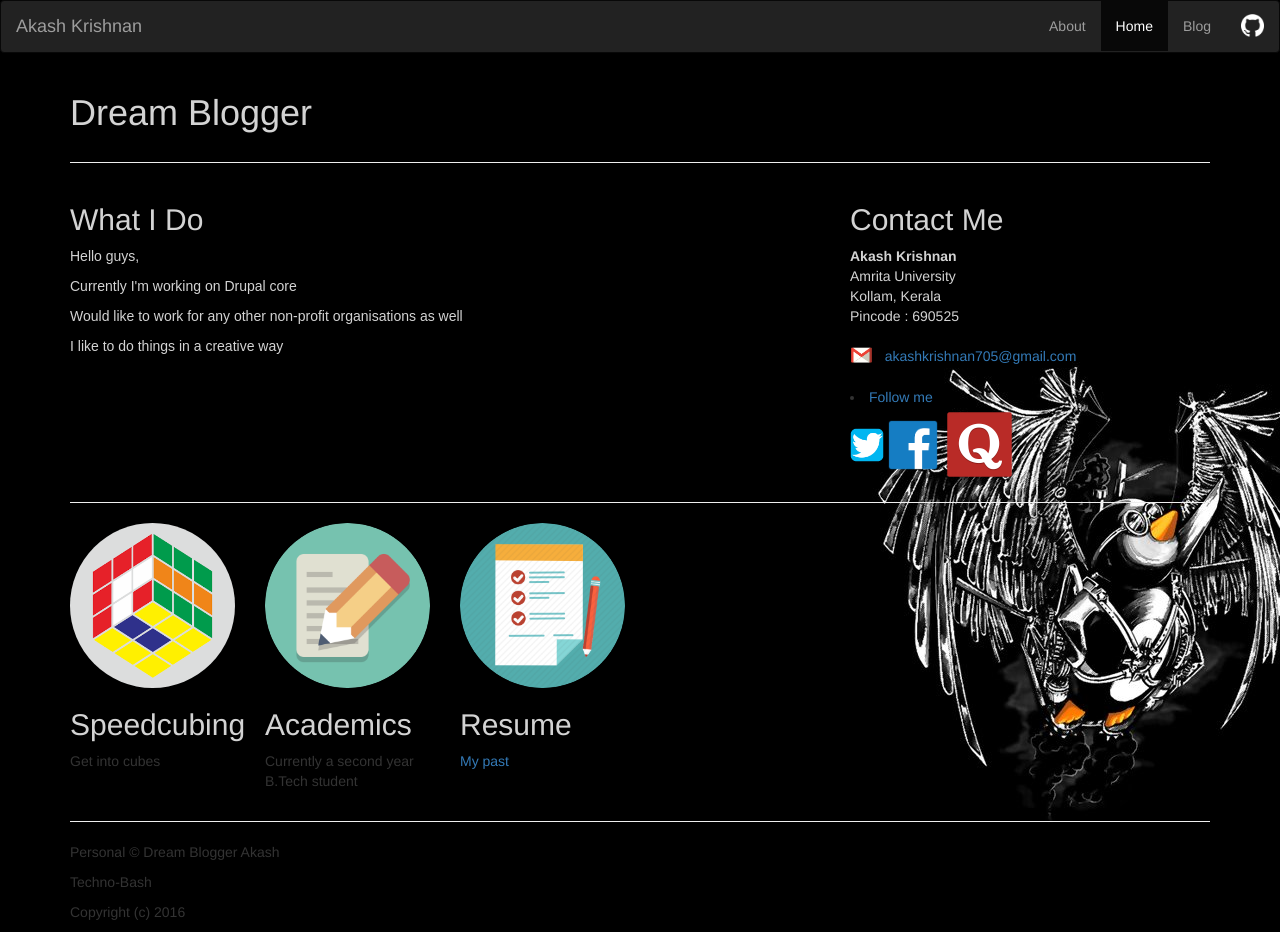
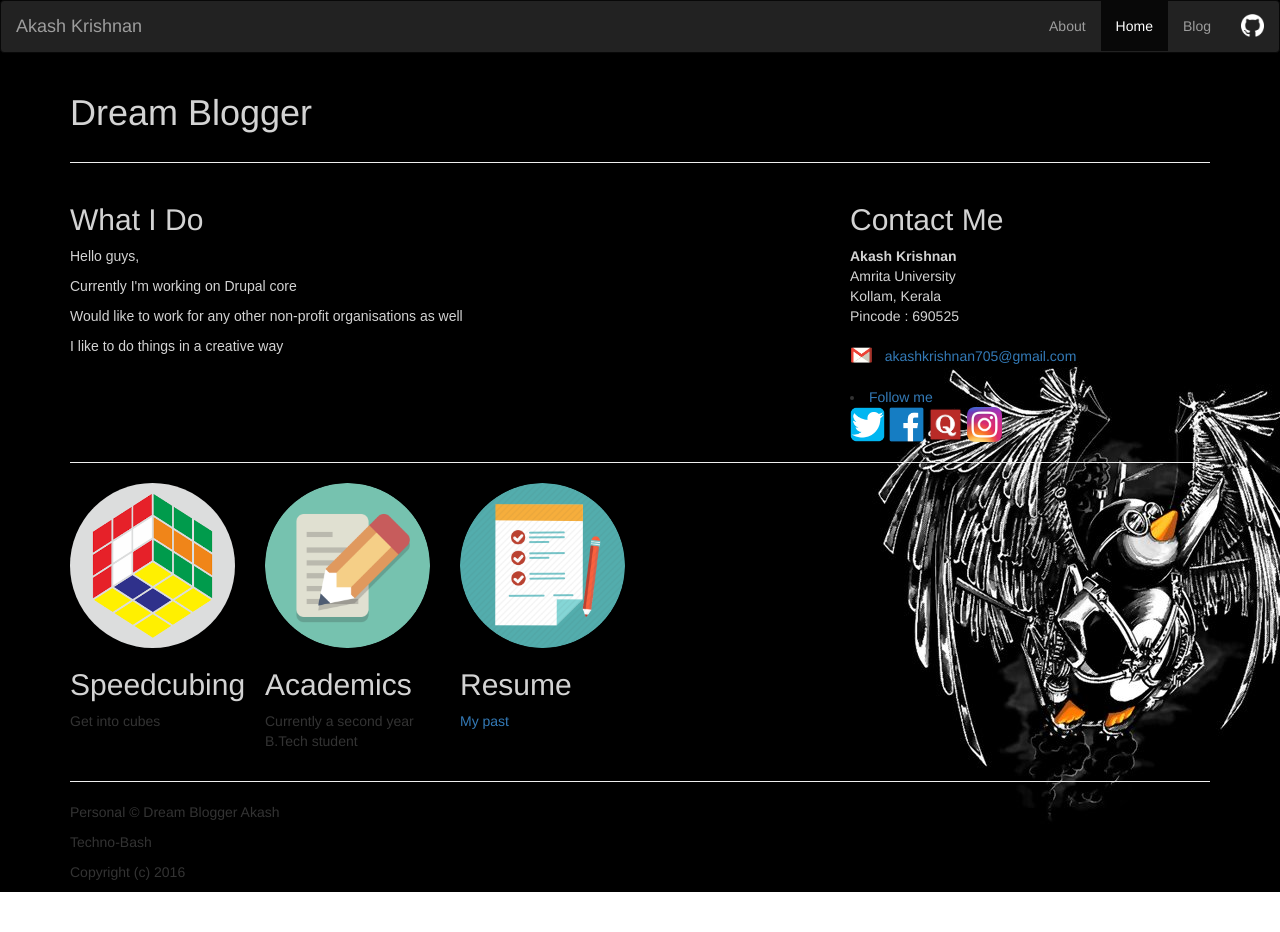
Before and after one commit to akashfoss/akashfoss.github.io1, a plain HTML site: page index.html in a window 1280 px wide. After the commit the page ends 892 px from the top, so only its background shows below. Drawn offline with nearby package versions, Linux system fonts and the light colour scheme.

Commit message:
main-page

```diff
--- a/index.html
+++ b/index.html
@@ -77,9 +77,11 @@
             src="email.png">&#160 &#160</font><a href="mailto:akashkrishnan705@gmail.com">akashkrishnan705@gmail.com</a>
                 </address>
 		<li><a aria-label="Follow @akashfoss on GitHub" data-count-aria-label="# followers on GitHub" data-count-api="/users/akashfoss#followers" data-count-href="/akashfoss/followers" data-style="mega" href="https://github.com/akashfoss" class="github-button">Follow me</a></li>
-		<a target="_blank" title="follow me on Twitter" href="https://twitter.com/akashkrishnan01"><img width=34  src="twitter.png" border=0></a>
-		<a target="_blank" title="find me on Facebook" href="https://www.facebook.com/akash.krishnan.31"><img width=50 src="facebook.png" border=0></a>
-		<a target="_blank" title="find me on Quora" href="https://www.quora.com/profile/Akash-Krishnan-7"><img width=75 src="quora.png" border=0></a>
+		<a target="_blank" title="follow me on Twitter" href="https://twitter.com/akashkrishnan01"><img width=35  src="twitter.png" border=0></a>
+		<a target="_blank" title="follow me on Facebook" href="https://www.facebook.com/akash.krishnan.31"><img width=35 src="facebook.png" border=0></a>
+		<a target="_blank" title="follow me on Quora" href="https://www.quora.com/profile/Akash-Krishnan-7"><img width=35 src="quora.png" border=0></a>
+		<a target="_blank" title="follow me on Instagram" href="https://www.instagram.com/_akashkrishnan/"><img width=35 src="insta.png" border=0></a>
+
 
             </div>
         </div>
```
